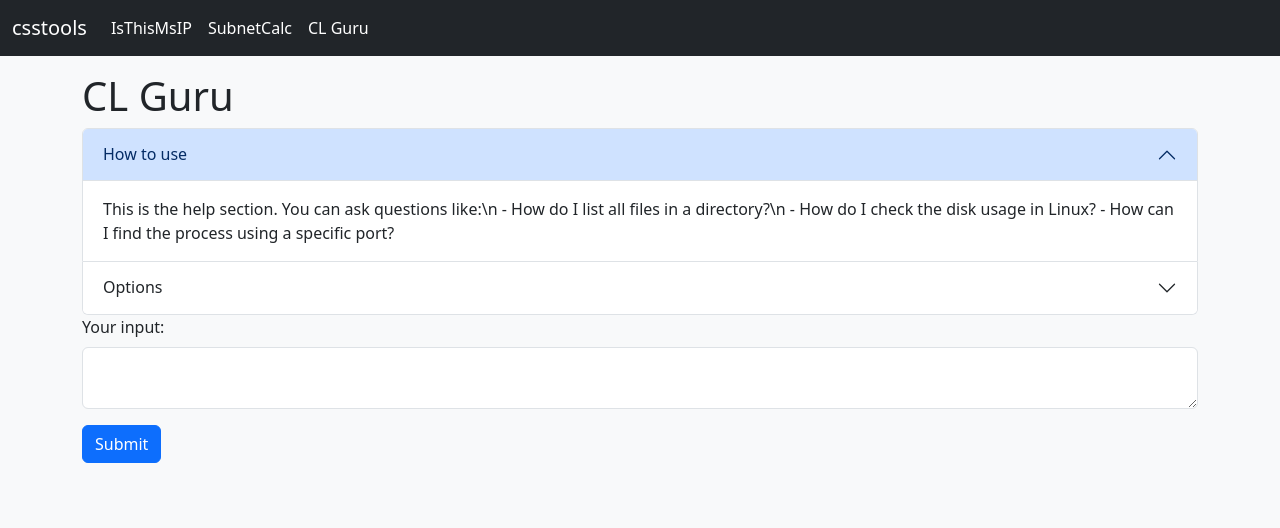
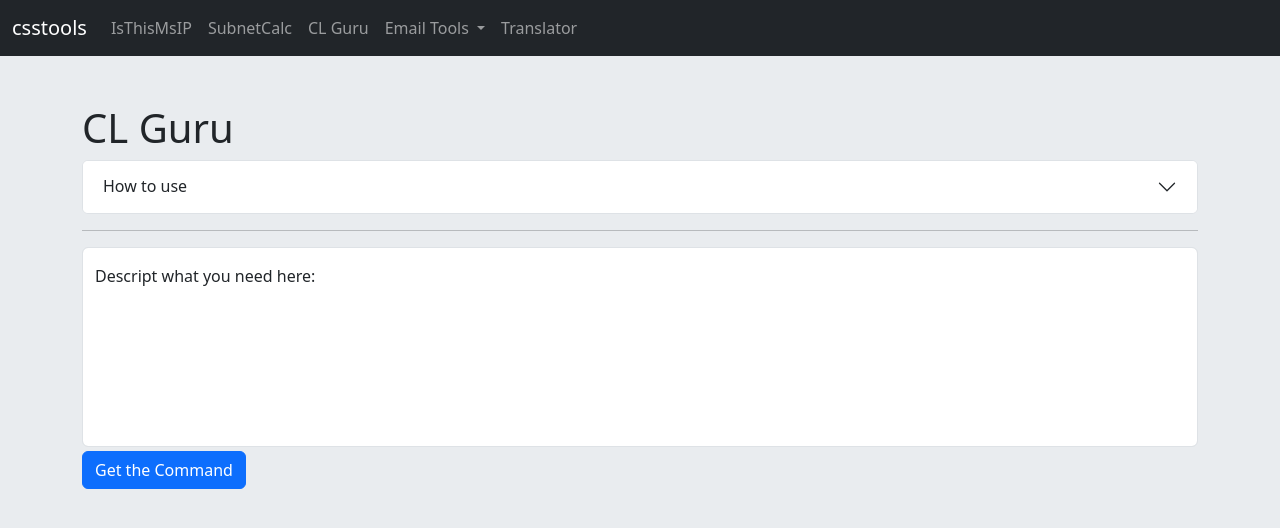
Before and after one commit to bamboobyyte/csstools, a Flask app: page /cli in a window 1280 px wide. Shown: the top 528 px of the page. Run offline with Flask 3, Linux system fonts and the light colour scheme.

Commit message:
finished cl guru and start work on email tools, fixed some bugs.

```diff
--- a/app.py
+++ b/app.py
@@ -2,4 +2,4 @@ from website import init_app
 
 if __name__ == '__main__':
     app = init_app()
-    app.run(debug=True, host='0.0.0.0')
+    app.run(debug=True, threaded=True, host='0.0.0.0')
--- a/website/asst_helper.py
+++ b/website/asst_helper.py
@@ -1,5 +1,6 @@
 import openai
 from time import sleep
+from . import client
 
 
 def wait_for_run(
@@ -33,14 +34,12 @@ def wait_for_run(
 
 
 def get_response(
-    client : openai.OpenAI,
     asst_id : str,
     user_msg : str) -> str:
     """
     Creates a thread, sends a message, and retrieves the response from the OpenAI assistant.
 
     Args:
-    client (openai.OpenAI): The OpenAI client instance.
     asst_id (str): The assistant ID to use for generating the response.
     user_msg (str): The user message to send to the assistant.
 
--- a/website/cli.py
+++ b/website/cli.py
@@ -1,24 +1,27 @@
-from flask import Blueprint, request, render_template, url_for
-import yaml
-import os
+from flask import Blueprint, request, render_template, url_for, redirect
+from openai import OpenAI
+from .asst_helper import get_response
+from . import asst_cli_id, help_text
 
 cli = Blueprint('cli', __name__)
 
 @cli.route('/cli', methods=['GET', 'POST'])
 def root():
-    # Load help text from YAML file
-    with open(os.path.join(os.getcwd(), 'website/static/text.yaml'), 'r') as file:
-        yaml_file = yaml.safe_load(file)
-    help_text = yaml_file['cli_help_text']
+    if request.method == 'POST':
+        user_input = request.form['user_input']
+        if user_input != '':
+            response = ''
+            response = get_response(asst_id=asst_cli_id, user_msg=user_input)
+            return render_template(
+                'cli.html',
+                title='CL Guru',
+                help_text=help_text['cli_help_text'],
+                response=response,
+                )
+        else:
+            return redirect(url_for('cli.root'))
 
-    if request.method == 'POST':
-        os_type = request.form['os_type']
-        # shell_env = request.form['shell_env']
-        # user_input = request.form['user_input']
-        # Here you would add the logic to send the data to the OpenAI API
-        # For example, let's assume we get a response and store it in response_text
-        response_text = "Example command response from OpenAI"
-        # print(type(os_type))
-        return render_template('cli.html', help_text=help_text, response_text=response_text, os_type=os_type, shell_env=shell_env)
-
-    return render_template('cli.html', help_text=help_text)
+    return render_template(
+        'cli.html',
+        title='CL Guru',
+        help_text=help_text['cli_help_text'])
--- a/website/static/styles/style.css
+++ b/website/static/styles/style.css
@@ -0,0 +1,14 @@
+textarea#floatingTextarea {
+  resize: none;
+  height: 200px;
+}
+
+textarea#email-helpers-input {
+  resize: none;
+  height: 600px;
+}
+
+div#email-helpers-output {
+  height: 567px;
+  overflow: auto;
+}
--- a/website/static/text.yaml
+++ b/website/static/text.yaml
@@ -1,5 +1,17 @@
+msip_help_text: >
+  How to use section for IsThisMsIP
+
+sncalc_help_text: >
+  How to use section for IsThisMsIP
+
 cli_help_text: >
-  This is the help section. You can ask questions like:\n
-  - How do I list all files in a directory?\n
+  This is the help section. You can ask questions like:
+  - How do I list all files in a directory?
   - How do I check the disk usage in Linux?
   - How can I find the process using a specific port?
+
+email_fqr: >
+  How to use section for fqr
+
+email_meeting: >
+  How to use section for meeting
--- a/website/templates/base.html
+++ b/website/templates/base.html
@@ -23,8 +23,8 @@
       crossorigin="anonymous"
     />
   </head>
-  <body class="bg-light">
-    <nav class="navbar navbar-expand-lg navbar-dark bg-dark">
+  <body class="bg-body-secondary">
+    <nav class="navbar sticky-top navbar-expand-lg navbar-dark bg-dark">
       <div class="container-fluid">
         <a class="navbar-brand" href="#">csstools</a>
         <button
@@ -41,25 +41,79 @@
         <div class="collapse navbar-collapse" id="navbarNav">
           <ul class="navbar-nav">
             <li class="nav-item">
-              <a class="nav-link text-white" href="{{ url_for('msip.root') }}"
+              <a class="nav-link" href="{{ url_for('msip.root') }}"
                 >IsThisMsIP</a
               >
             </li>
             <li class="nav-item">
-              <a class="nav-link text-white" href="{{ url_for('sncalc.root') }}"
+              <a class="nav-link" href="{{ url_for('sncalc.root') }}"
                 >SubnetCalc</a
               >
             </li>
             <li class="nav-item">
-              <a class="nav-link text-white" href="{{ url_for('cli.root') }}"
-                >CL Guru</a
-              >
+              <a class="nav-link" href="{{ url_for('cli.root') }}">CL Guru</a>
+            </li>
+            <li class="new-item dropdown">
+              <a
+                class="nav-link dropdown-toggle"
+                role="button"
+                data-bs-toggle="dropdown"
+                aria-expanded="false"
+                >Email Tools
+              </a>
+              <ul class="dropdown-menu">
+                <li>
+                  <a class="dropdown-item" href="{{ url_for('email.fqr') }}"
+                    >FQR Helper</a
+                  >
+                </li>
+                <li>
+                  <a class="dropdown-item" href="{{ url_for('email.meeting') }}"
+                    >Meeting Summarizer</a
+                  >
+                </li>
+                <li>
+                  <a class="dropdown-item" href="#">Something else here</a>
+                </li>
+              </ul>
+            </li>
+            <li class="nav-item">
+              <a class="nav-link" href="#">Translator</a>
             </li>
           </ul>
         </div>
       </div>
     </nav>
 
+    <div class="container mt-5">
+      <h1>{{ title }}</h1>
+      {% if help_text %}
+      <div class="accordion" id="accordionExample">
+        <div class="accordion-item">
+          <h2 class="accordion-header">
+            <button
+              class="accordion-button collapsed"
+              type="button"
+              data-bs-toggle="collapse"
+              data-bs-target="#collapse"
+              aria-expanded="false"
+              aria-controls="collapse"
+            >
+              How to use
+            </button>
+          </h2>
+          <div
+            id="collapse"
+            class="accordion-collapse collapse collapsed"
+            data-bs-parent="#accordionExample"
+          >
+            <div class="accordion-body">{{ help_text }}</div>
+          </div>
+        </div>
+      </div>
+      <hr />
+      {% endif %}
+    </div>
     {% block content %} {% endblock %}
 
     <script
--- a/website/templates/cli.html
+++ b/website/templates/cli.html
@@ -1,95 +1,41 @@
 {% extends "base.html" %} {% block content %}
 <div class="container mt-3">
-  <h1>CL Guru</h1>
-  <div class="accordion" id="accordionPanelsStayOpenExample">
-    <div class="accordion-item">
-      <h2 class="accordion-header">
-        <button
-          class="accordion-button"
-          type="button"
-          data-bs-toggle="collapse"
-          data-bs-target="#panelsStayOpen-collapseOne"
-          aria-expanded="false"
-          aria-controls="panelsStayOpen-collapseOne"
-        >
-          How to use
-        </button>
-      </h2>
-      <div
-        id="panelsStayOpen-collapseOne"
-        class="accordion-collapse collapse show"
-      >
-        <div class="accordion-body">{{ help_text }}</div>
+  {% if response %}
+  <div class="mt-3"></div>
+  <div>
+    <div>
+      <div class="bg-dark-subtle rounded-top" id="code-area-top">
+        <p class="m-0 ps-3 py-1 text-dark" id="code-area-text">Commands:</p>
       </div>
-    </div>
-    <div class="accordion-item">
-      <h2 class="accordion-header">
-        <button
-          class="accordion-button collapsed"
-          type="button"
-          data-bs-toggle="collapse"
-          data-bs-target="#panelsStayOpen-collapseTwo"
-          aria-expanded="true"
-          aria-controls="panelsStayOpen-collapseTwo"
-        >
-          Options
-        </button>
-      </h2>
-      <div id="panelsStayOpen-collapseTwo" class="accordion-collapse collapse">
-        <div class="accordion-body">
-          <div class="mb-3">
-            <div
-              class="btn-group"
-              role="group"
-              aria-label="Basic radio toggle button group"
-            >
-              <input
-                type="radio"
-                class="btn-check"
-                name="os_type"
-                id="linux"
-                autocomplete="off"
-                value="Linux"
-                checked
-              />
-              <label class="btn btn-outline-primary" for="linux">Linux</label>
-
-              <input
-                type="radio"
-                class="btn-check"
-                name="os_type"
-                id="windows"
-                autocomplete="off"
-                value="Windows"
-              />
-              <label class="btn btn-outline-primary" for="windows"
-                >Windows</label
-              >
+      <div class="bg-dark rounded-bottom">
+        <p class="py-3 text-center text-white">{{ response }}</p>
       </div>
     </div>
   </div>
-      </div>
-    </div>
-  </div>
-
-      {% if response_text %}
-      {{ response_text }}
   {% endif %}
 
+  <div class="container mt-3"></div>
 
-      <form action="{{ url_for('cli.root') }}" method="post">
-        <div class="mb-3">
-          <label for="user_input" class="form-label">Your input:</label>
+  <form id="userInput" action="" method="post">
+    <div class="form-floating">
       <textarea
-            id="user_input"
+        class="form-control"
+        placeholder="Leave a comment here"
+        id="floatingTextarea"
         name="user_input"
-            class="form-control"
       ></textarea>
+      <label for="floatingTextarea">Descript what you need here:</label>
     </div>
-
-        <button type="submit" class="btn btn-primary">Submit</button>
+    <button type="submit" class="btn btn-primary mt-1">Get the Command</button>
   </form>
 </div>
+<script>
+  document
+    .getElementById("floatingTextarea")
+    .addEventListener("keydown", function (e) {
+      if (e.key === "Enter" && e.ctrlKey) {
+        document.getElementById("userInput").submit();
+      }
+    });
+</script>
 {% endblock %}
-  </div>
-</div>
--- /dev/null
+++ b/website/templates/dev.html
@@ -0,0 +1,5 @@
+{% extends "base.html" %} {% block content %}
+<div class="container mt-3">
+  <h1>Oops! But this page is still in developing, comming soon!!</h1>
+</div>
+{% endblock %}
```
Also changed, not shown: website/__init__.py (+21 -6 lines), website/email.py (added, +25 -0 lines), website/msip.py (+9 -2 lines), website/sncalc.py (+14 -4 lines), website/templates/email_fqr.html (added, +46 -0 lines), website/templates/msip.html (+18 -12 lines), website/templates/sncalc.html (+8 -9 lines). Lines whose indentation alone changed are shown as unchanged.
